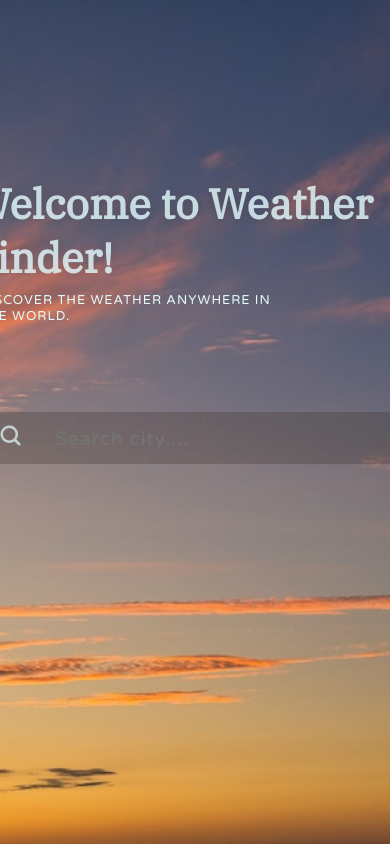
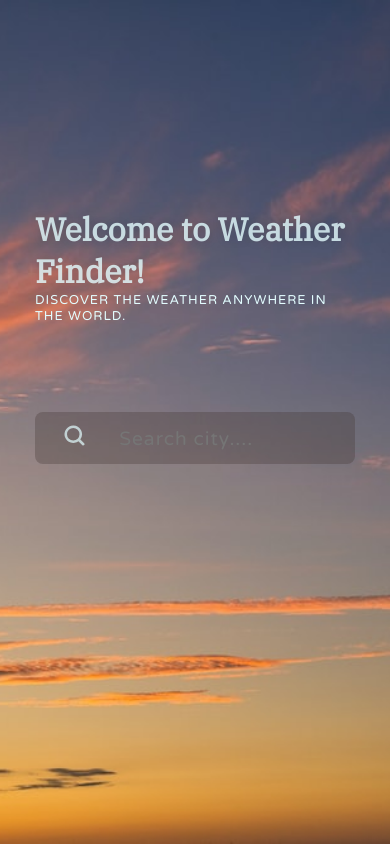
Before and after one commit to matipeco/weather-app, a React (Vite) app: page / in a window 390 px wide. Shown: the top 844 px of the page. Built offline with nearby package versions, Linux system fonts and the light colour scheme.

Commit message:
mediaquery 400

```diff
--- a/src/components/SearchBar/index.module.css
+++ b/src/components/SearchBar/index.module.css
@@ -56,5 +56,6 @@ input {
 @media (max-width: 700px) {
   .searchBarBackground {
     padding: 0.7rem;
+    width: 20rem;
   }
 }
--- a/src/index.module.css
+++ b/src/index.module.css
@@ -47,13 +47,17 @@
 @media (max-width: 700px) {
   .text {
     position: absolute;
-    transform: translateY(11rem);
+    transform: translateY(13rem);
+
   }
   .text h1 {
-    width: 26rem;
-    font-size: 2.6rem;
+    display: inline;
+    width: 20rem;
+    font-size: 2rem;
+    margin:0 auto;
   }
   .text p {
+    margin:0 auto;
     width: 20rem;
   }
 }
```
